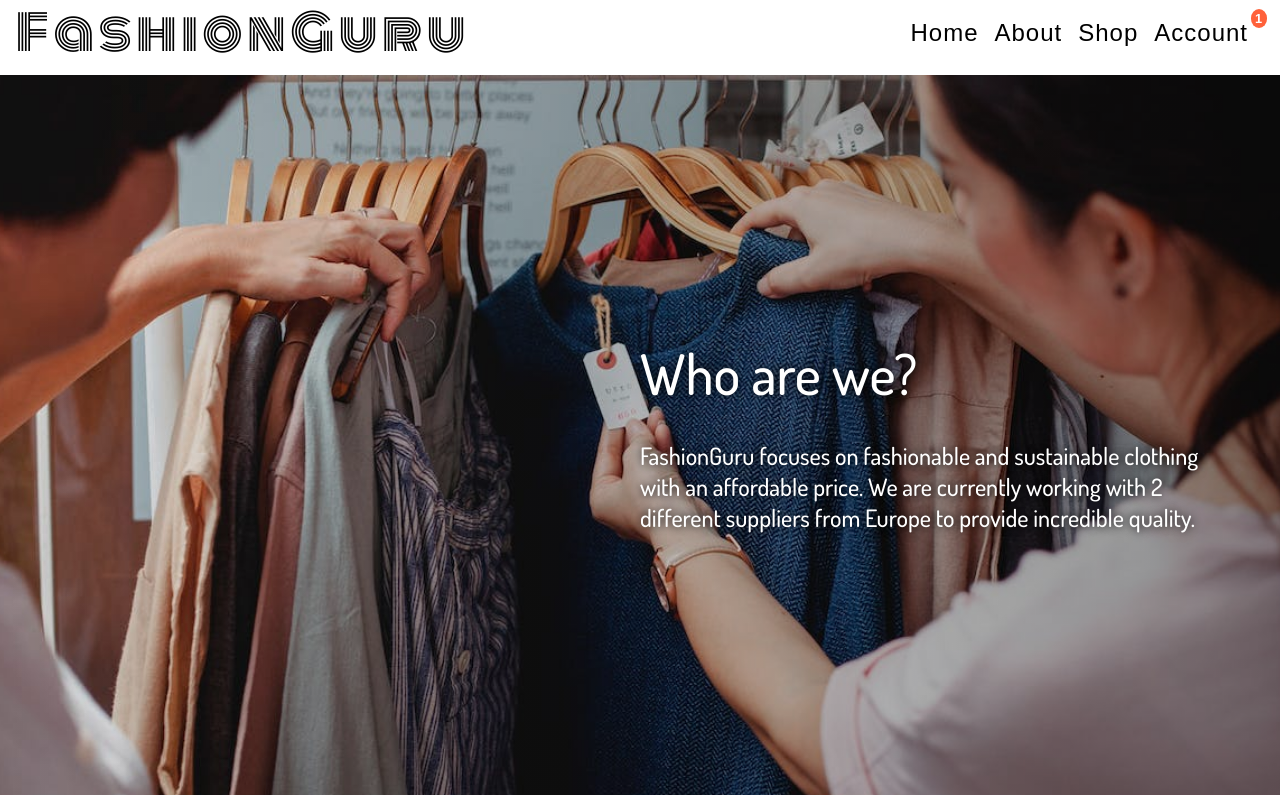
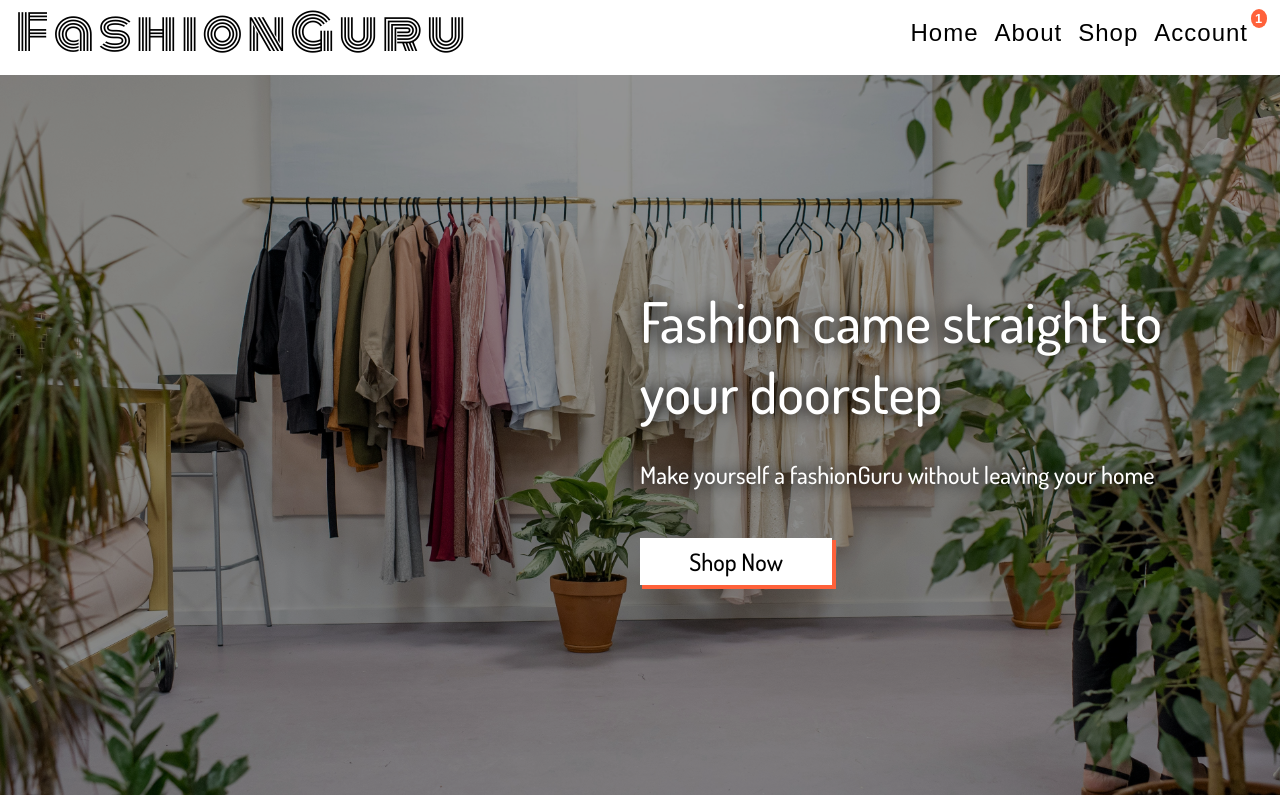
Before and after one commit to hbilgil/e-shopping-react-app, a React (Create React App) app: page / in a window 1280 px wide. Shown: the top 800 px of the page. Built offline with nearby package versions, Linux system fonts and the light colour scheme; some icons are missing; a web font is replaced by a local one; what lord-icon-element would draw is missing.

Commit message:
Edit Main.js to check home components

```diff
--- a/src/components/Main.js
+++ b/src/components/Main.js
@@ -1,11 +1,13 @@
 import React from 'react';
 import styled from 'styled-components';
 import About from './About/About';
+import Home from './Home/Home';
 
 const Main = () => {
   return (
     <MainWrapper>
-      <About></About>
+      <Home/>
+      <About/>
     </MainWrapper>
   )
 }
```
